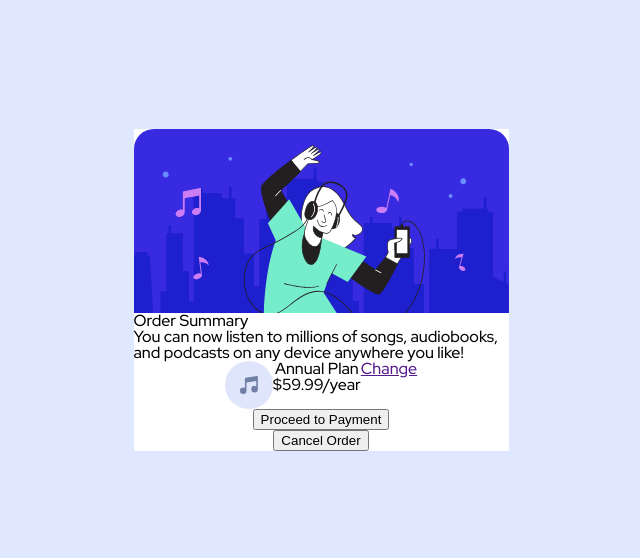
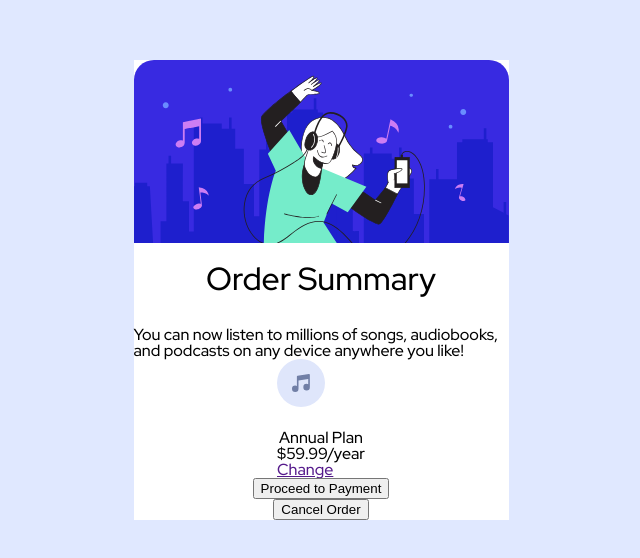
Before and after one commit to marzboi/202304-w2ch1-marco-fratini, a website: page index.html in a window 1280 px wide. Shown: the part 110-668 px from the top of the page, without its empty margins (319-959 px from the left). Drawn offline with Linux system fonts and the light colour scheme.

Commit message:
Apply row direction to price section

```diff
--- a/index.html
+++ b/index.html
@@ -17,7 +17,6 @@
 <body>
 
   <div class="summary-card">
-
     <div>
       <img src="images/illustration-hero.svg" alt="Dancing girl with headphones" width="375">
 
@@ -37,8 +36,8 @@
       </section>
 
       <button>Proceed to Payment</button>
+      <button>Cancel Order</button>
 
-      <button>Cancel Order</button>
     </div>
 
   </div>
--- a/sass/styles.scss
+++ b/sass/styles.scss
@@ -8,20 +8,28 @@
   flex-direction: column;
   align-items: center;
   justify-content: center;
+
   div {
     display: flex;
     flex-direction: column;
     align-items: center;
     background-color: white;
     max-width: rem(375);
-  }
 
-  img {
-    border-radius: rem(20) rem(20) 0 0;
-  }
+    img {
+      border-radius: rem(20) rem(20) 0 0;
+      margin-bottom: rem(20);
+    }
 
-  &__price {
-    display: flex;
-    flex-direction: row;
+    h2 {
+      font-size: rem(32);
+      text-align: center;
+      margin-bottom: rem(32);
+    }
+
+    .summary-card__price__price {
+      display: flex;
+      flex-direction: row;
+    }
   }
 }
```
Also changed, not shown: styles.css, 1 other file.
